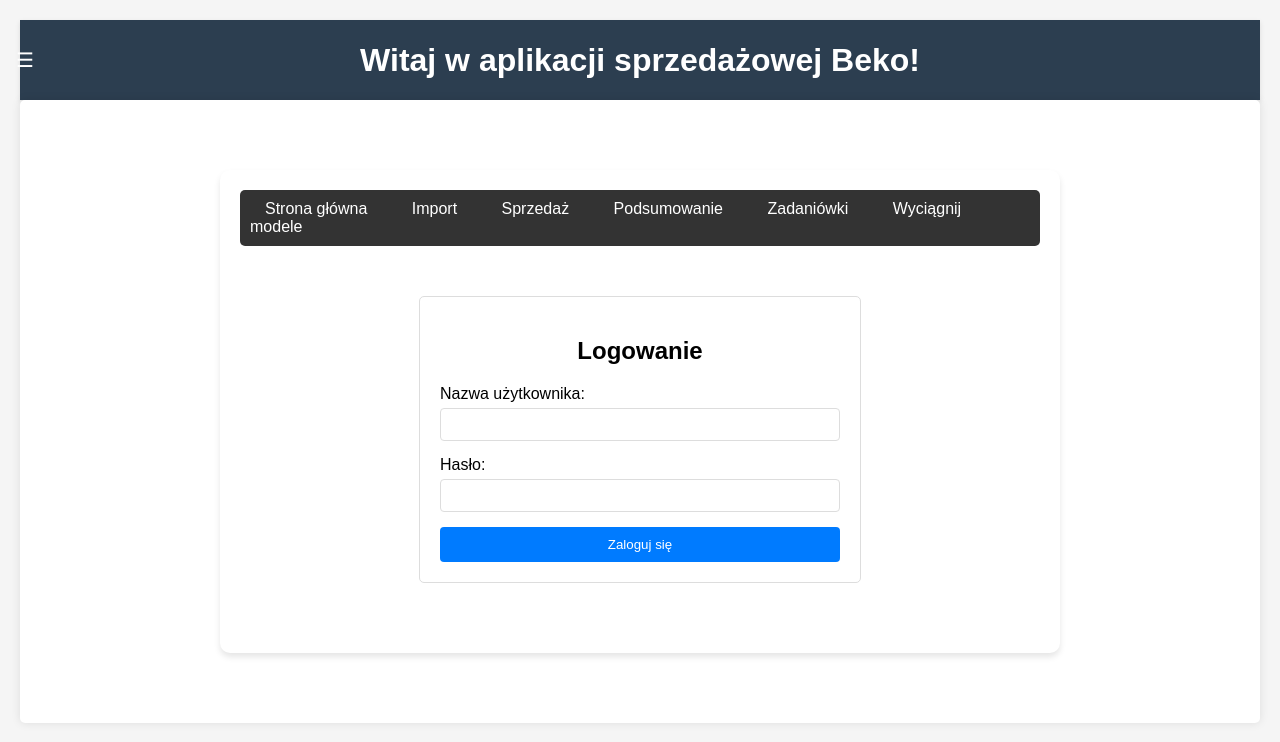
After one commit to Fizyriusz/beko-sales-app, a Django app: page /login/ in a window 1280 px wide. The commit adds this page. Shown: the top 742 px of the page. Run offline with Django 5.2, Linux system fonts and the light colour scheme.

Commit message:
Dodanie logowania

```diff
--- a/beko_project/urls.py
+++ b/beko_project/urls.py
@@ -1,9 +1,12 @@
 from django.contrib import admin
 from django.urls import path, include
+from django.contrib.auth import views as auth_views
 from django.http import HttpResponseRedirect
 
 urlpatterns = [
     path('admin/', admin.site.urls),
+    path('login/', auth_views.LoginView.as_view(template_name='registration/login.html'), name='login'),
+    path('logout/', auth_views.LogoutView.as_view(next_page='login'), name='logout'),
     path('produkty/', include('produkty.urls')),
     path('', lambda request: HttpResponseRedirect('/produkty/')),  # Przekierowanie do /produkty/, gdzie będzie widok home
 ]
--- a/produkty/templates/produkty/base.html
+++ b/produkty/templates/produkty/base.html
@@ -6,6 +6,50 @@
     {% load static %}
     <link rel="stylesheet" href="{% static 'produkty/style.css' %}?v=5">
     <meta name="viewport" content="width=device-width, initial-scale=1.0">
+    <style>
+        /* Istniejące style */
+        body {
+            font-family: Arial, sans-serif;
+            margin: 0;
+            padding: 20px;
+            background-color: #f5f5f5;
+        }
+        .container {
+            max-width: 1200px;
+            margin: 0 auto;
+            background-color: white;
+            padding: 20px;
+            border-radius: 5px;
+            box-shadow: 0 0 10px rgba(0,0,0,0.1);
+        }
+        nav {
+            background-color: #333;
+            padding: 10px;
+            margin-bottom: 20px;
+            border-radius: 5px;
+        }
+        nav a {
+            color: white;
+            text-decoration: none;
+            padding: 8px 15px;
+            margin-right: 10px;
+        }
+        nav a:hover {
+            background-color: #555;
+            border-radius: 3px;
+        }
+        .logout-btn {
+            float: right;
+            background-color: #dc3545;
+            padding: 8px 15px;
+            color: white;
+            text-decoration: none;
+            border-radius: 3px;
+        }
+        .logout-btn:hover {
+            background-color: #c82333;
+        }
+    </style>
 </head>
 <body>
     <!-- Nagłówek -->
@@ -37,6 +81,17 @@
 
         <!-- Główna zawartość -->
         <div class="main-content" id="main-content">
+            <nav>
+                <a href="{% url 'produkty:home' %}">Strona główna</a>
+                <a href="{% url 'produkty:import_excel' %}">Import</a>
+                <a href="{% url 'produkty:sprzedaz' %}">Sprzedaż</a>
+                <a href="{% url 'produkty:podsumowanie_sprzedazy' %}">Podsumowanie</a>
+                <a href="{% url 'produkty:lista_zadaniowek' %}">Zadaniówki</a>
+                <a href="{% url 'produkty:wyciagnij_liste_modeli' %}">Wyciągnij modele</a>
+                {% if user.is_authenticated %}
+                <a href="{% url 'logout' %}" class="logout-btn">Wyloguj się</a>
+                {% endif %}
+            </nav>
             {% block content %}{% endblock %}
         </div>
     </div>
--- /dev/null
+++ b/produkty/templates/registration/login.html
@@ -0,0 +1,33 @@
+{% extends 'produkty/base.html' %}
+
+{% block title %}Logowanie{% endblock %}
+
+{% block content %}
+<div style="max-width: 400px; margin: 50px auto; padding: 20px; border: 1px solid #ddd; border-radius: 5px;">
+    <h2 style="text-align: center; margin-bottom: 20px;">Logowanie</h2>
+
+    <form method="post" style="display: flex; flex-direction: column; gap: 15px;">
+        {% csrf_token %}
+
+        {% if form.errors %}
+        <div style="color: red; margin-bottom: 15px;">
+            Nieprawidłowa nazwa użytkownika lub hasło.
+        </div>
+        {% endif %}
+
+        <div style="display: flex; flex-direction: column; gap: 5px;">
+            <label for="id_username">Nazwa użytkownika:</label>
+            <input type="text" name="username" id="id_username" required style="padding: 8px; border: 1px solid #ddd; border-radius: 4px;">
+        </div>
+
+        <div style="display: flex; flex-direction: column; gap: 5px;">
+            <label for="id_password">Hasło:</label>
+            <input type="password" name="password" id="id_password" required style="padding: 8px; border: 1px solid #ddd; border-radius: 4px;">
+        </div>
+
+        <button type="submit" style="padding: 10px; background-color: #007bff; color: white; border: none; border-radius: 4px; cursor: pointer;">
+            Zaloguj się
+        </button>
+    </form>
+</div>
+{% endblock %}
```
Also changed, not shown: beko_project/settings.py (+6 -13 lines), produkty/views.py (+13 -0 lines).
